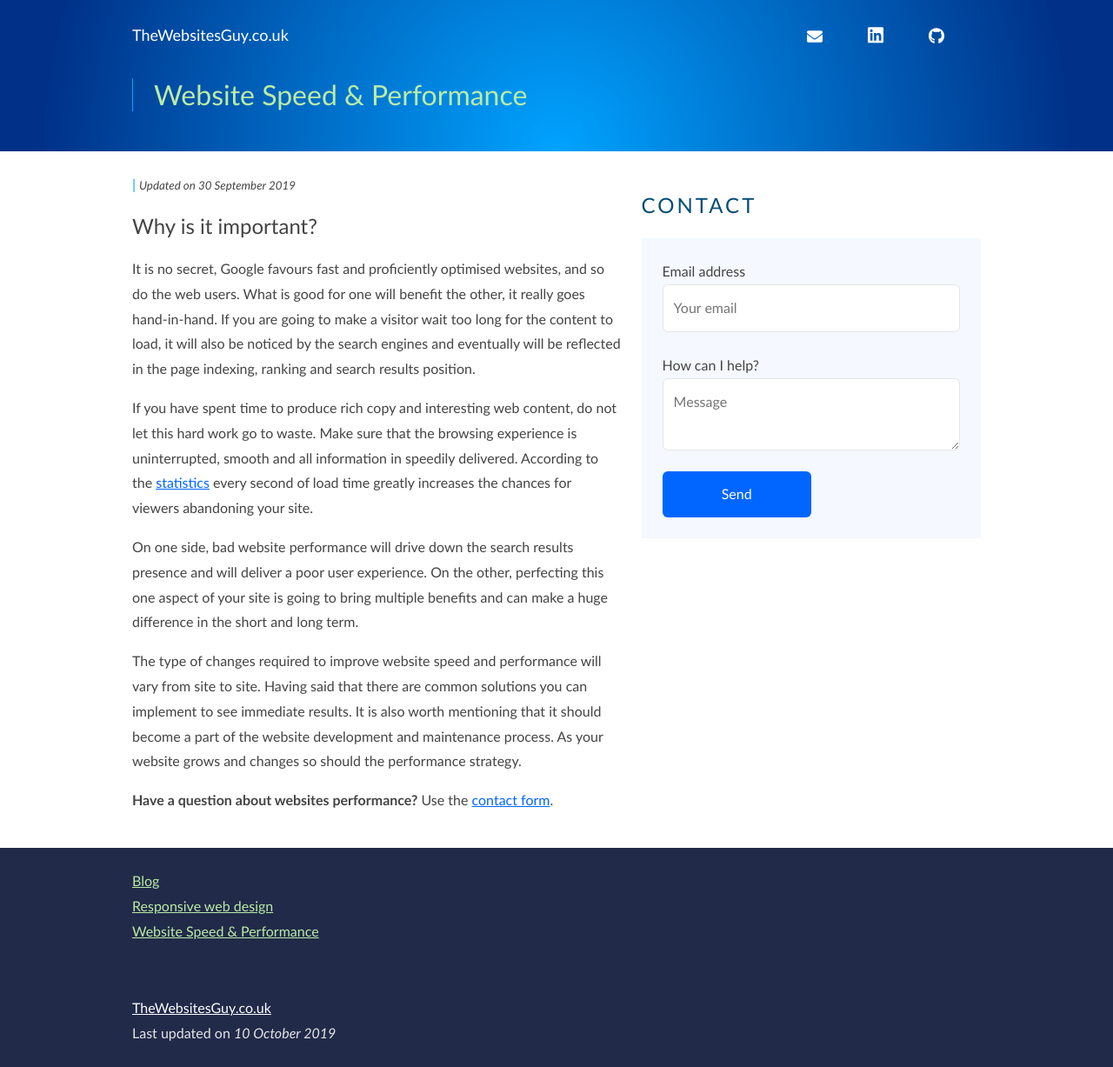
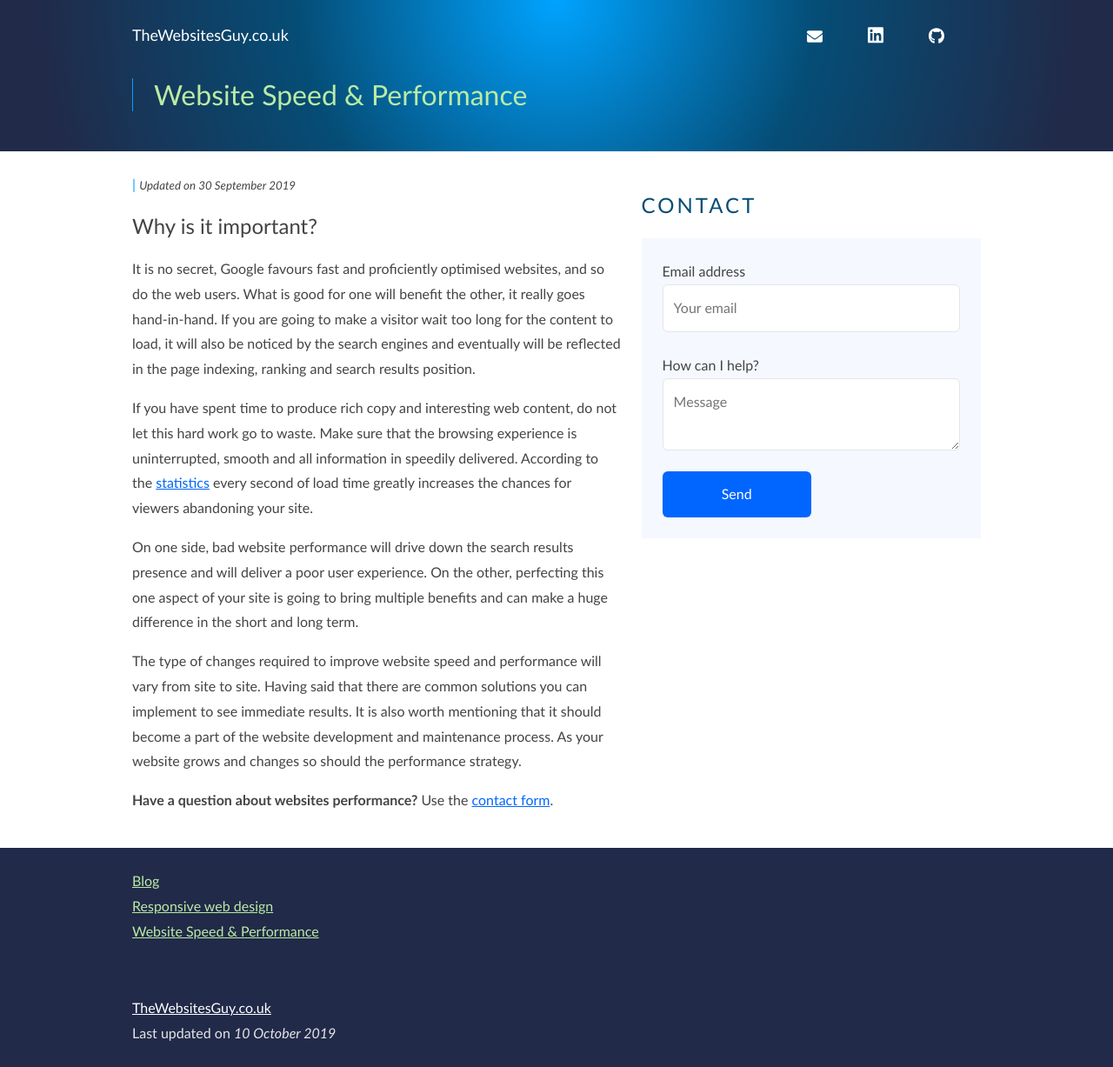
Before and after one commit to proochster/thewebsitesguy, a Jekyll site: the page built from website-speed-and-performance.html, in a window 1280 px wide and 1227 px high. Shown: the whole window at 87% size. Built offline with Jekyll 4.4.1, drawn with Linux system fonts in a browser that asks for light colours; comment, search, counter and statistics services are not loaded.

Commit message:
^ Layout

```diff
--- a/_layouts/default.html
+++ b/_layouts/default.html
@@ -10,7 +10,7 @@
 <div class="wrapper">
     <div class="content m:flex">
         <main class="main m:60 p-r-d">
-            {% if page.date %}<span class="block italic"><span class="accent">|</span> <small>Updated on {{ page.date | date_to_long_string }}</small></span>{% endif %}
+            {% if page.date %}<span class="block"><span class="accent">|</span> <small class="italic">Updated on {{ page.date | date_to_long_string }}</small></span>{% endif %}
             {{ content }}
         </main>
         <aside class="m:40">
--- a/_styles/layout.scss
+++ b/_styles/layout.scss
@@ -12,7 +12,8 @@ body{
 
 .top{
     // background-image: linear-gradient(to bottom, $primary-light, $primary);
-    background-image: radial-gradient(circle at bottom, #00a3ff, #003087 90%);
+    // background-image: radial-gradient(circle at bottom,#054D76, #212A49 90%);
+    background-image: radial-gradient(circle at top, #00a3ff,#054D76, #212A49 90%);
 }
 
 .m{
```
